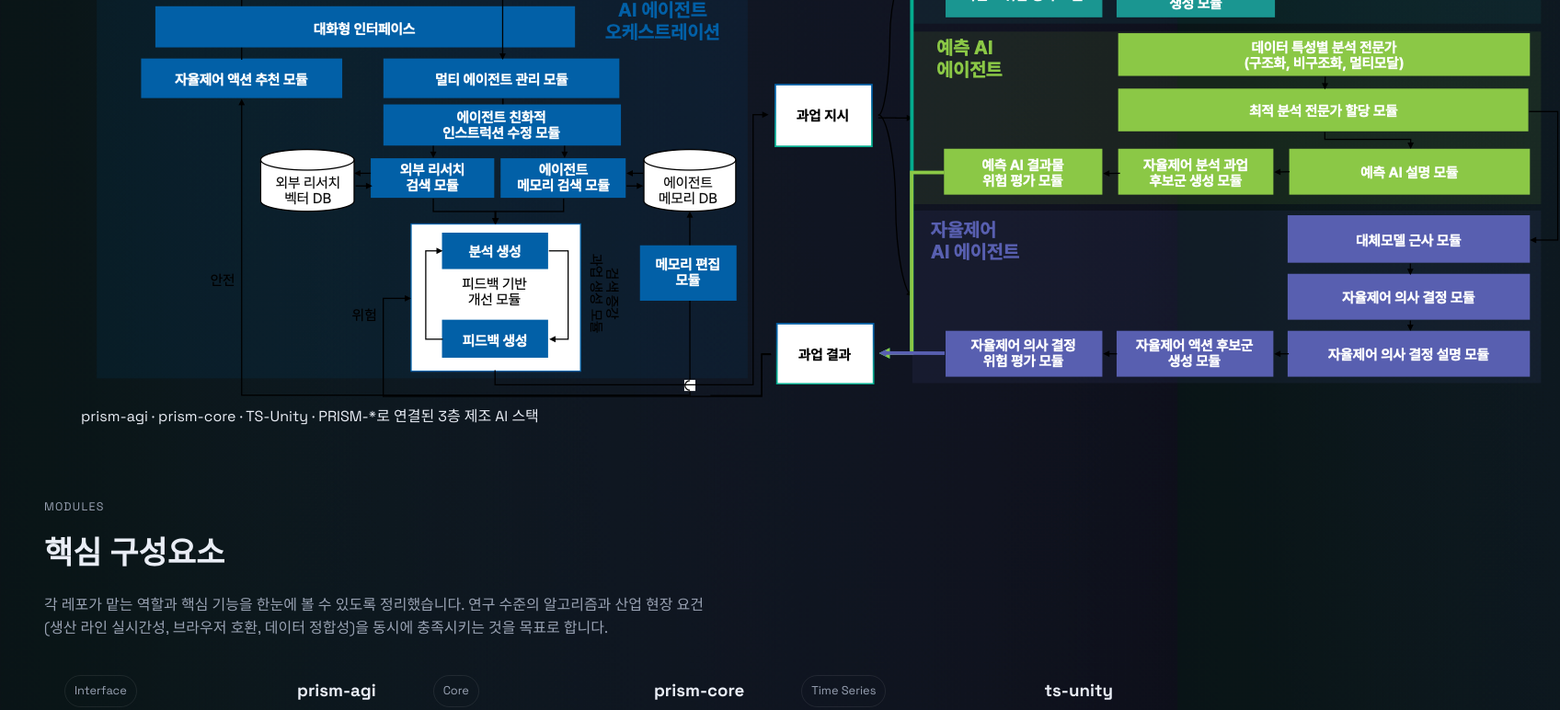
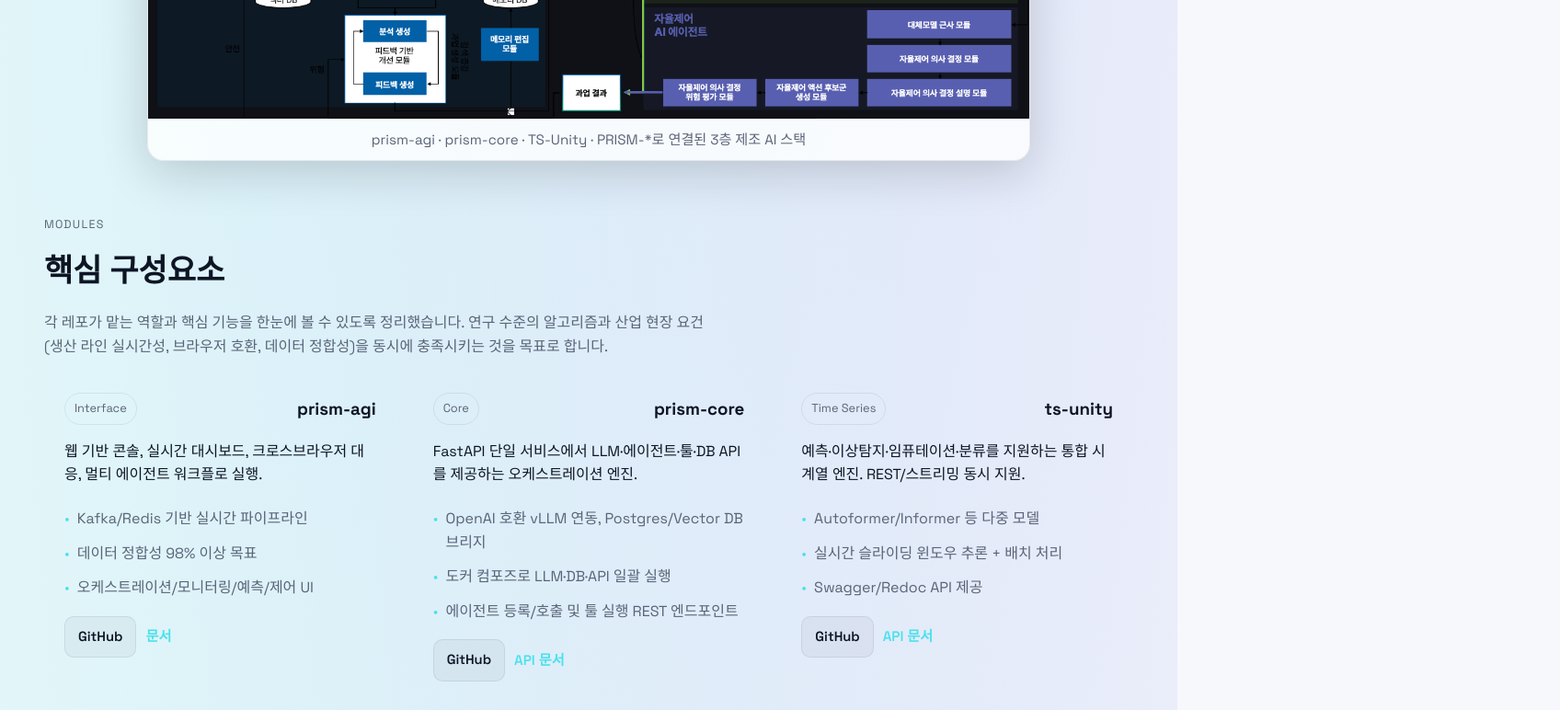
Before and after one commit to KimJaehee0725/prism-system.github.io, a plain HTML site: page index.html in a window 1280 px wide. Shown: the part 2760-3532 px from the top of the page at 92% size, 1696 px wide, since content can reach past the window. Drawn offline with Linux system fonts and the light colour scheme.

Commit message:
improve visibility

```diff
--- a/styles.css
+++ b/styles.css
@@ -1,16 +1,16 @@
 :root {
-  --bg: #050709;
-  --panel: rgba(255, 255, 255, 0.04);
-  --card: rgba(255, 255, 255, 0.06);
-  --text: #e9edf5;
-  --muted: #99a2b3;
+  --bg: #f7f8fb;
+  --panel: rgba(255, 255, 255, 0.78);
+  --card: rgba(255, 255, 255, 0.9);
+  --text: #0d1525;
+  --muted: #5a6478;
   --accent: #4be1ec;
   --accent-2: #7f5af0;
-  --border: rgba(255, 255, 255, 0.08);
+  --border: rgba(13, 21, 37, 0.08);
   --radius-lg: 18px;
   --radius-md: 14px;
   --radius-sm: 10px;
-  --shadow: 0 10px 50px rgba(0, 0, 0, 0.35);
+  --shadow: 0 12px 50px rgba(15, 17, 22, 0.18);
   --font: "Space Grotesk", "Pretendard Variable", "Spoqa Han Sans Neo", system-ui, -apple-system, sans-serif;
 }
 
@@ -21,8 +21,8 @@
 body {
   margin: 0;
   font-family: var(--font);
-  background: radial-gradient(100% 120% at 20% 20%, rgba(75, 225, 236, 0.08), transparent),
-              radial-gradient(80% 80% at 80% 0%, rgba(127, 90, 240, 0.12), transparent),
+  background: radial-gradient(100% 120% at 20% 20%, rgba(75, 225, 236, 0.16), transparent),
+              radial-gradient(80% 80% at 80% 0%, rgba(127, 90, 240, 0.14), transparent),
               var(--bg);
   color: var(--text);
   line-height: 1.6;
@@ -43,7 +43,7 @@ a {
   justify-content: space-between;
   padding: 18px 48px;
   backdrop-filter: blur(16px);
-  background: rgba(5, 7, 9, 0.72);
+  background: rgba(255, 255, 255, 0.85);
   border-bottom: 1px solid var(--border);
 }
 
@@ -136,7 +136,7 @@ a {
 }
 
 .btn.ghost {
-  background: rgba(255, 255, 255, 0.05);
+  background: rgba(13, 21, 37, 0.04);
   border-color: var(--border);
   color: var(--text);
 }
@@ -497,7 +497,7 @@ code {
   place-items: center;
   text-align: center;
   padding: 16px;
-  background: linear-gradient(135deg, rgba(75, 225, 236, 0.16), rgba(127, 90, 240, 0.12));
+  background: linear-gradient(135deg, rgba(75, 225, 236, 0.18), rgba(127, 90, 240, 0.14));
 }
 
 .video-placeholder p {
@@ -506,6 +506,35 @@ code {
 
 .video-frame.has-video .video-placeholder {
   display: none;
+}
+
+.figure-card {
+  margin: 16px auto 0;
+  max-width: 960px;
+  border-radius: var(--radius-lg);
+  overflow: hidden;
+  border: 1px solid var(--border);
+  background: var(--panel);
+  box-shadow: var(--shadow);
+  display: flex;
+  flex-direction: column;
+  align-items: center;
+}
+
+.figure-card img {
+  display: block;
+  width: auto;
+  max-width: 100%;
+  height: auto;
+  background: #0f1116;
+}
+
+.figure-card figcaption {
+  padding: 10px 12px;
+  color: var(--muted);
+  border-top: 1px solid var(--border);
+  text-align: center;
+  font-size: 0.95rem;
 }
 
 .lightbox {
```
